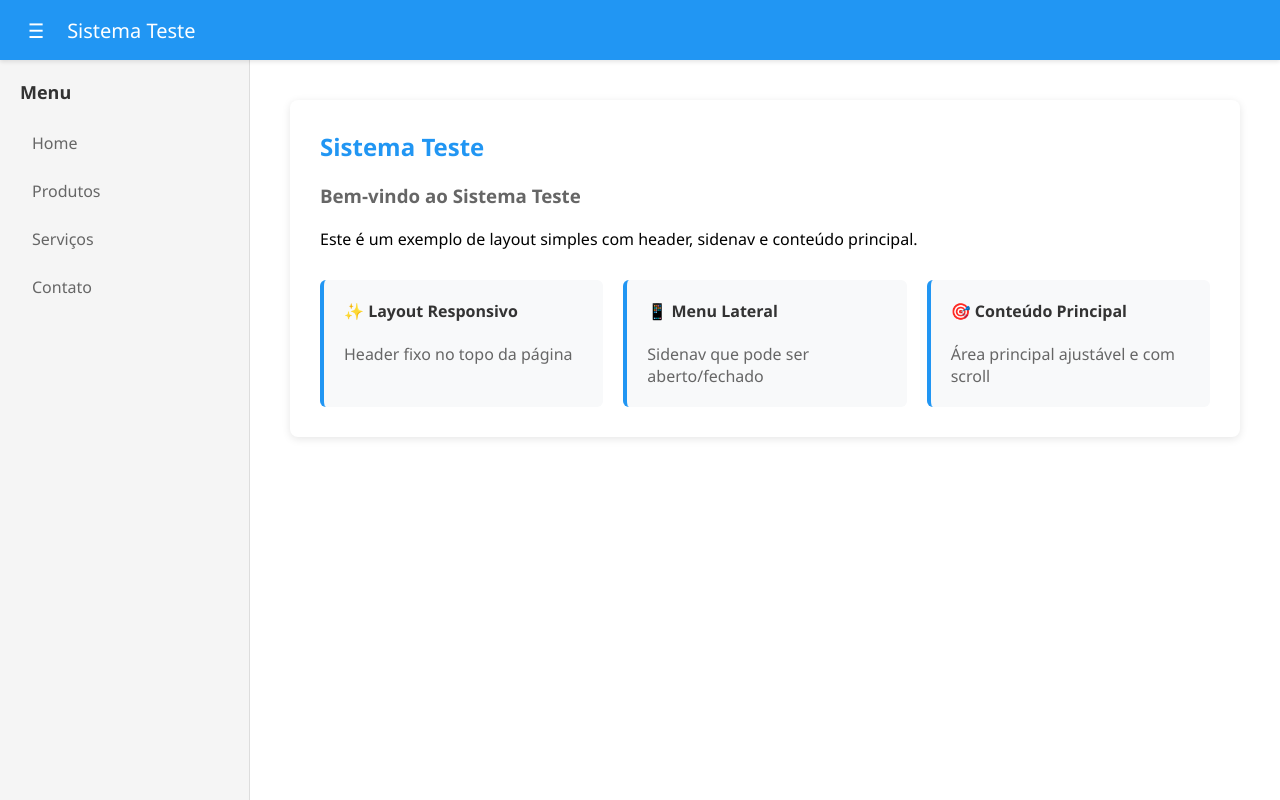
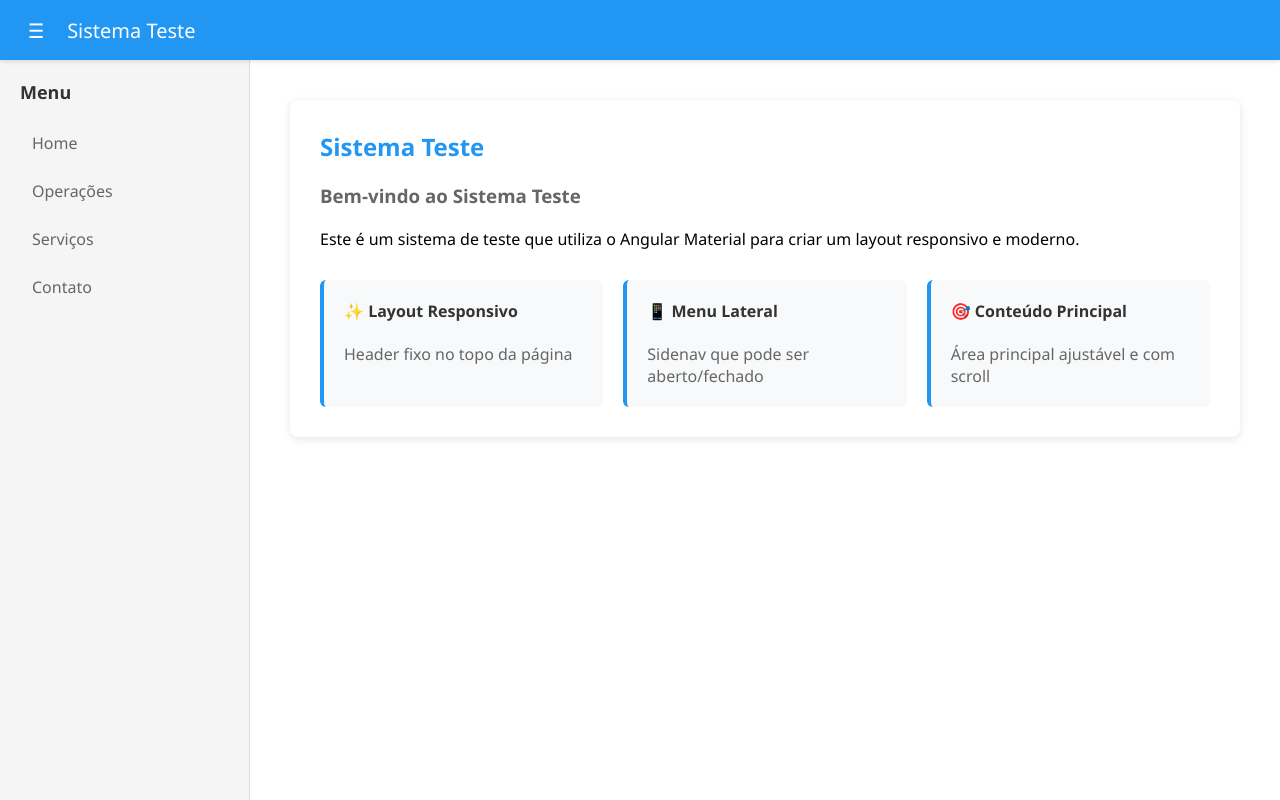
Before and after one commit to ddcsilva/Teste, an Angular app: page /home in a window 1280 px wide. Built offline with nearby package versions, Linux system fonts and the light colour scheme.

Commit message:
Update home component description and change 'Produtos' to 'Operações' in main layout navigation for clarity.

```diff
--- a/src/app/layout/components/home/home.component.html
+++ b/src/app/layout/components/home/home.component.html
@@ -2,7 +2,10 @@
   <div class="welcome-card">
     <h2>Sistema Teste</h2>
     <h3>Bem-vindo ao Sistema Teste</h3>
-    <p>Este é um exemplo de layout simples com header, sidenav e conteúdo principal.</p>
+    <p>
+      Este é um sistema de teste que utiliza o Angular Material para criar um layout responsivo e
+      moderno.
+    </p>
 
     <div class="features">
       <div class="feature-item">
--- a/src/app/layout/containers/main-layout/main-layout.component.html
+++ b/src/app/layout/containers/main-layout/main-layout.component.html
@@ -7,7 +7,7 @@
         <h3>Menu</h3>
         <ul>
           <li><a href="#">Home</a></li>
-          <li><a href="#">Produtos</a></li>
+          <li><a href="#">Operações</a></li>
           <li><a href="#">Serviços</a></li>
           <li><a href="#">Contato</a></li>
         </ul>
```
